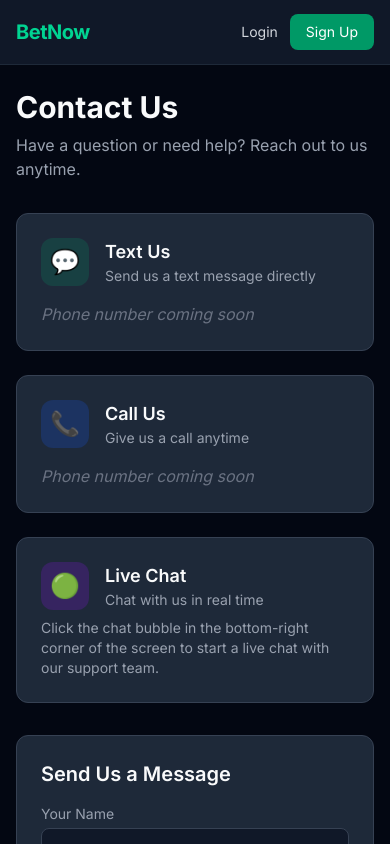
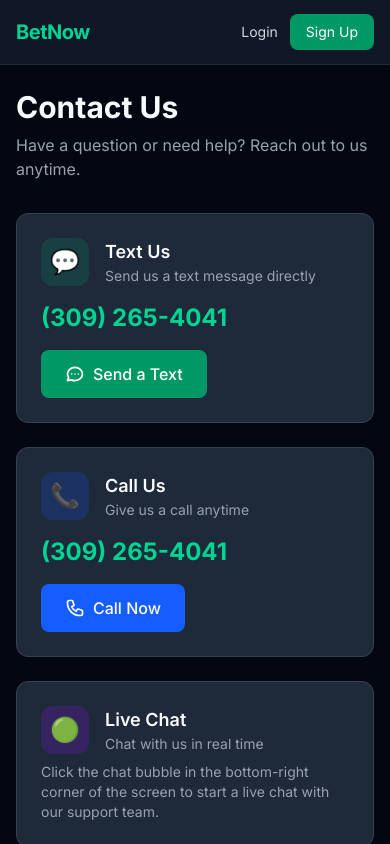
Before and after one commit to anirudhatalmale6-alt/betting-simulator, a Next.js app: page /contact in a window 390 px wide. Shown: the top 844 px of the page. Built offline with nearby package versions, Linux system fonts and the light colour scheme.

Commit message:
Add Tawk.to property ID and phone number to contact page

```diff
--- a/src/app/contact/page.tsx
+++ b/src/app/contact/page.tsx
@@ -2,8 +2,8 @@
 
 import { useState } from 'react';
 
-const PHONE_NUMBER = '';
-const PHONE_DISPLAY = '';
+const PHONE_NUMBER = '+13092654041';
+const PHONE_DISPLAY = '(309) 265-4041';
 
 export default function ContactPage() {
   const [name, setName] = useState('');
--- a/src/components/TawkTo.tsx
+++ b/src/components/TawkTo.tsx
@@ -2,7 +2,7 @@
 
 import { useEffect } from 'react';
 
-const TAWK_PROPERTY_ID = '';
+const TAWK_PROPERTY_ID = '6a396cb6dbc2651d48d4bf67';
 const TAWK_WIDGET_ID = 'default';
 
 export default function TawkTo() {
```
